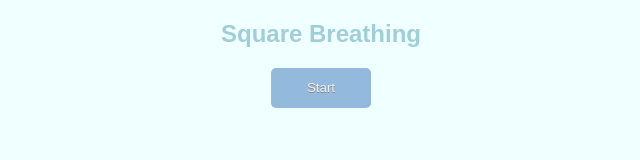
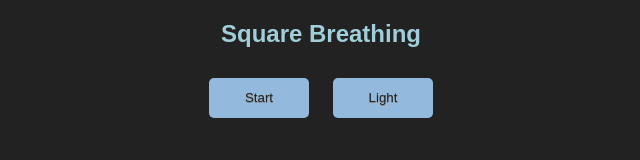
Before and after one commit to MikeHassall/Square-Breathing, a plain HTML site: page index.html in a window 1280 px wide. Shown: the whole page, without its empty margins (319-959 px from the left). Drawn offline with Linux system fonts and the light colour scheme.

Commit message:
fixed background colour

```diff
--- a/app.js
+++ b/app.js
@@ -1,4 +1,4 @@
-// version 1.0
+// version 1.1
 const main_canvas = document.getElementById("mainCanvas");
 const ctx = main_canvas.getContext("2d");
 
@@ -6,6 +6,7 @@ main_canvas.width = Math.floor(window.innerWidth);
 // add room for page title and button
 main_canvas.height = Math.floor(window.innerHeight) - 150;
 
+is_light_bg = false;
 is_running = false;
 start_time = Date.now();
 
@@ -38,7 +39,7 @@ const square = {
     ls_colour: "rgb(167, 221, 221)",
 
     text_colour: "rgb(241, 186, 141)",
-    background_colour: "rgb(255, 255, 255)",
+    background_colour: "#222222",
     circle_colour: this.ts_colour,
 
     direction: -1,
@@ -83,7 +84,7 @@ const square = {
             // draw a line from the edge
             ctx.beginPath();
             ctx.strokeStyle = this.background_colour;
-            ctx.lineWidth = 3;
+            ctx.lineWidth = 1;
             ctx.moveTo(0, 5);
             ctx.lineTo(this.increments, 5);
             ctx.stroke();
@@ -295,6 +296,20 @@ function startStopButtonClicked() {
     }
 }
 
+function colourButtonClicked() {
+    let btn = document.getElementById('dark-light-button');
+    is_light_bg = !is_light_bg;
+    if (is_light_bg) {
+        btn.innerHTML = "Dark";
+        document.body.style.backgroundColor = "#F3FAFD";
+        square.background_colour = "#F3FAFD";
+    } else {
+        btn.innerHTML = "Light";
+        document.body.style.backgroundColor = "#222222";
+        square.background_colour = "#222222";
+    }
+}
+
 function runProcess() {
     ctx.clearRect(0, 0, main_canvas.width, main_canvas.height);
 
--- a/index.html
+++ b/index.html
@@ -7,16 +7,20 @@
     <meta name="keywords" content="HTML, CSS, JavaScript, Canvas, Square Breathing, Box Breathing">
     <meta name="author" content="Mike Hassall">
     <title>Square Breathing</title>
-    <link rel="stylesheet" href="style.min.css?v1.0">
+    <link rel="stylesheet" href="style.min.css?v1.1">
 </head>
 
 <body>
     <h2>Square Breathing</h1>
-    <div class="align-center"><button id='start-stop-button' class="btn"
-            onclick="startStopButtonClicked()">Start</button></div>
+    <div class="align-center">
+        <button id='start-stop-button' class="btn"
+            onclick="startStopButtonClicked()">Start</button>
+        <button id='dark-light-button' class="btn"
+            onclick="colourButtonClicked()">Light</button>
+        </div>
 
     <canvas id="mainCanvas"></canvas>
-    <script src="app.min.js?v1.0"></script>
+    <script src="app.min.js?v1.1"></script>
 </body>
 <script>
 
--- a/style.css
+++ b/style.css
@@ -1,6 +1,6 @@
 /* Version 1.0 */
 body {
-    background-color: azure;
+    background-color: #222222;
 }
 
 h2 {
@@ -16,10 +16,10 @@ h2 {
 button {
     width: 100px;
     height: 40px;
-    margin-bottom: 10px;
+    margin: 10px;
     border: none;
     border-radius: 5px;
-    color: #ededed;
+    color: #222222;
     text-shadow: 0px 1px 0px #888;
     transition: background-color ease-in-out 0.5s;
 }
```
Also changed, not shown: app.min.js, style.min.css.
